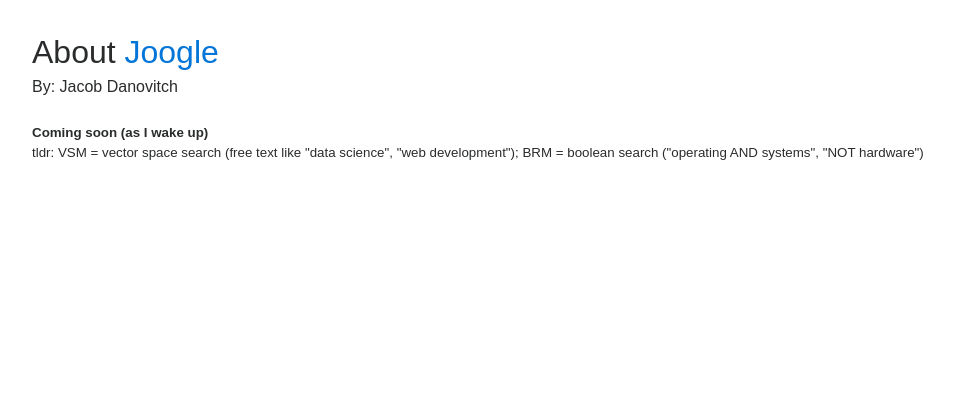
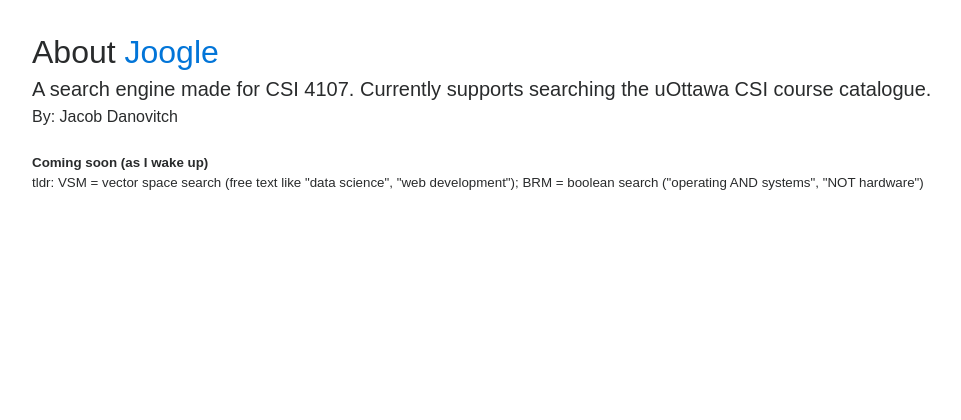
Before and after one commit to jacobdanovitch/Joogle, a Flask app: page /about in a window 1280 px wide. Shown: the part 136-556 px from the top of the page, without its empty margins (96-1057 px from the left). Run offline with Flask 2, Linux system fonts and the light colour scheme; some libraries are stand-ins or nearby versions.

Commit message:
adding to about

```diff
--- a/templates/about.html
+++ b/templates/about.html
@@ -39,6 +39,7 @@
 
 <div id="results">
   <h2 style="margin-top: 3%;">About <a href="https://github.com/jacobdanovitch/Joogle">Joogle</a></h2>
+  <h5>A search engine made for CSI 4107. Currently supports searching the uOttawa CSI course catalogue.</h5>
   <h6>By: Jacob Danovitch</h6>
   <br/>
   <strong>Coming soon (as I wake up)</strong>
```
